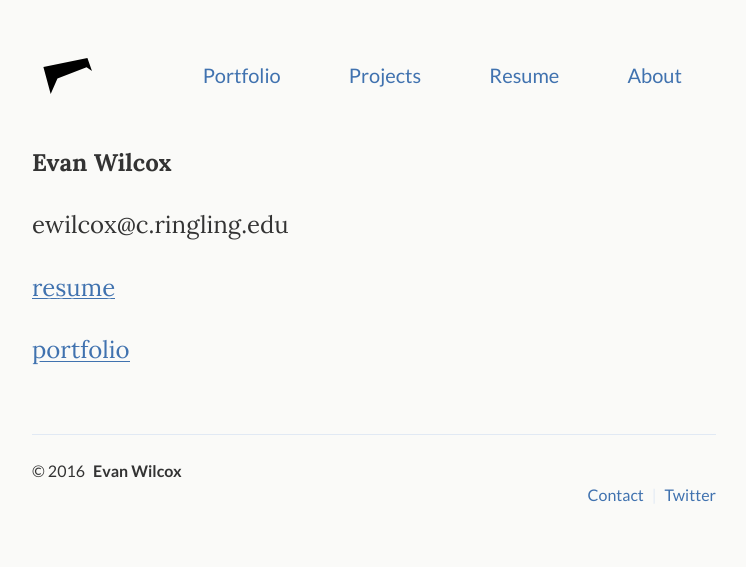
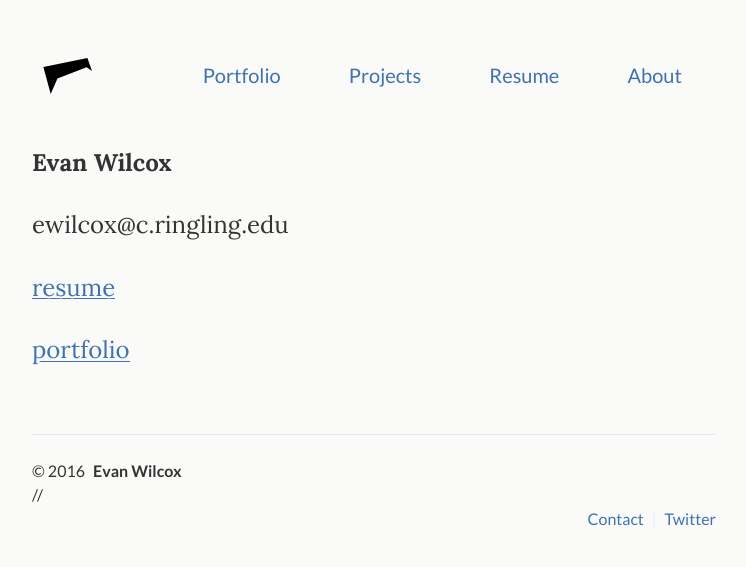
Before and after one commit to ewilcox8/ewilcox8, a Jekyll site: the page built from index.md, in a window 1280 px wide. Shown: the top 567 px of the page, without its empty margins (266-1012 px from the left). Built offline with Jekyll 4.4.1, drawn with Linux system fonts in a browser that asks for light colours.

Commit message:
Update footer.html

```diff
--- a/_includes/footer.html
+++ b/_includes/footer.html
@@ -2,7 +2,7 @@
 
   <div class="site-copy">&copy; {{ site.time | date: '%Y' }}<span class="site-author">{{ site.author }}</span></div>
 
-  <div class="site-links">
+  //<div class="site-links">
     <div class="site-contact">
       <ul>
         {% if site.email %}
```
